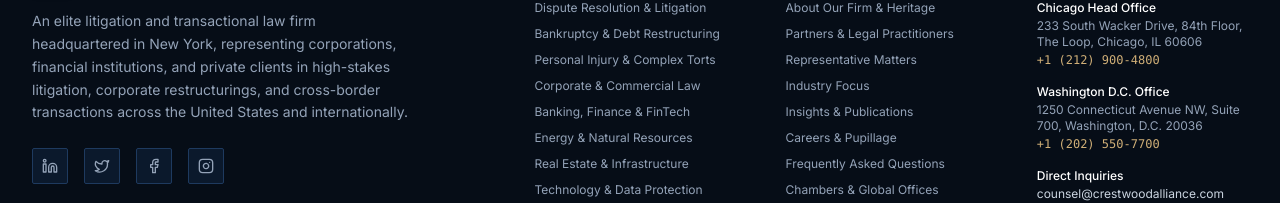
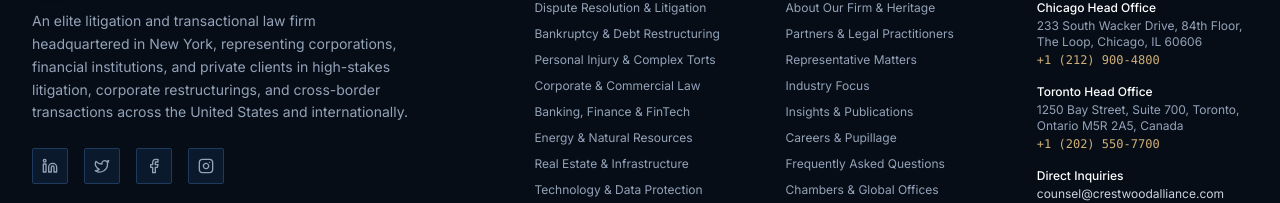
Before and after one commit to johnstones117/law-firm, a Next.js app: page / in a window 1280 px wide. Shown: the part 5728-5931 px from the top of the page. Built offline with nearby package versions, Linux system fonts and the light colour scheme; no server answers; the database is empty; a web font is replaced by a local one.

Commit message:
Update Washington D.C. office to Toronto Head Office in Footer

```diff
--- a/components/Footer.tsx
+++ b/components/Footer.tsx
@@ -274,8 +274,8 @@ export default function Footer() {
               </div>
 
               <div>
-                <strong className="text-white block font-medium">Washington D.C. Office</strong>
-                <p className="mt-0.5">1250 Connecticut Avenue NW, Suite 700, Washington, D.C. 20036</p>
+                <strong className="text-white block font-medium">Toronto Head Office</strong>
+                <p className="mt-0.5">1250 Bay Street, Suite 700, Toronto, Ontario M5R 2A5, Canada</p>
                 <p className="mt-0.5 text-legal-gold-400 font-mono">+1 (202) 550-7700</p>
               </div>
 
```
